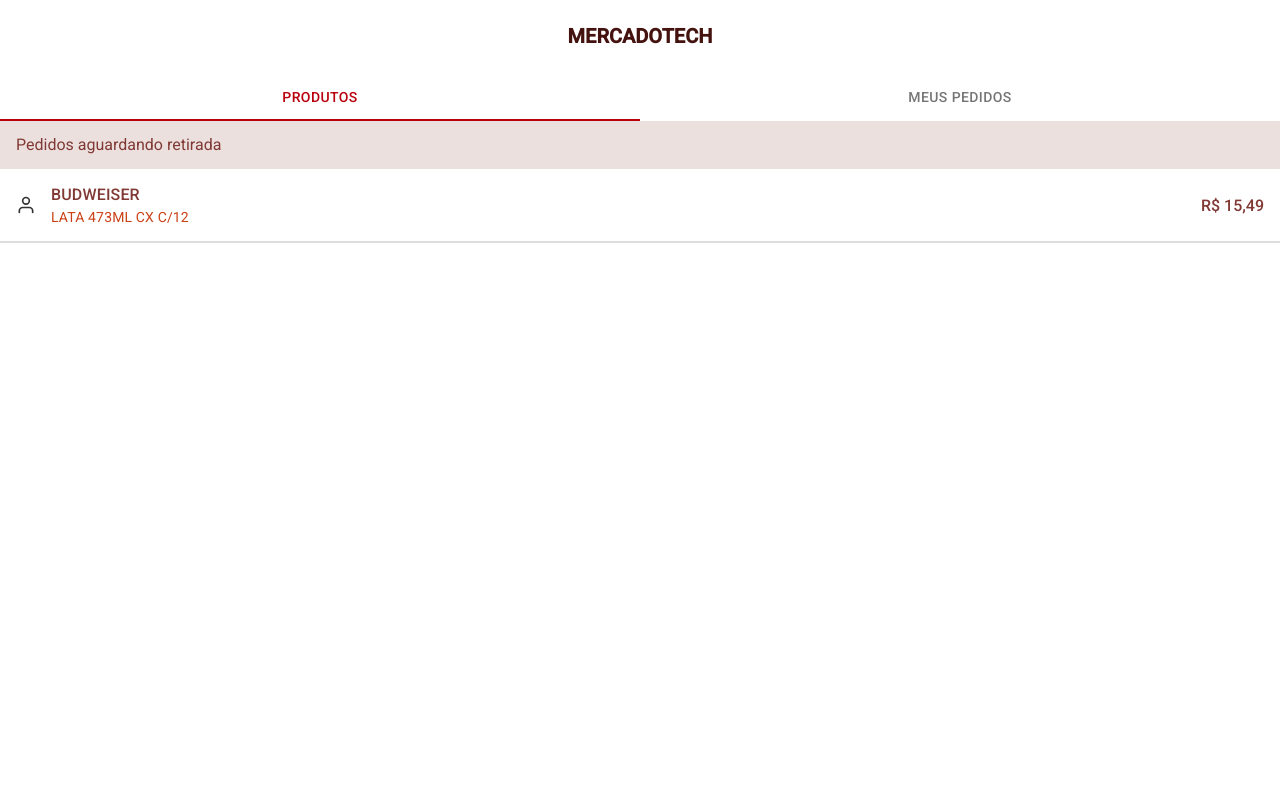
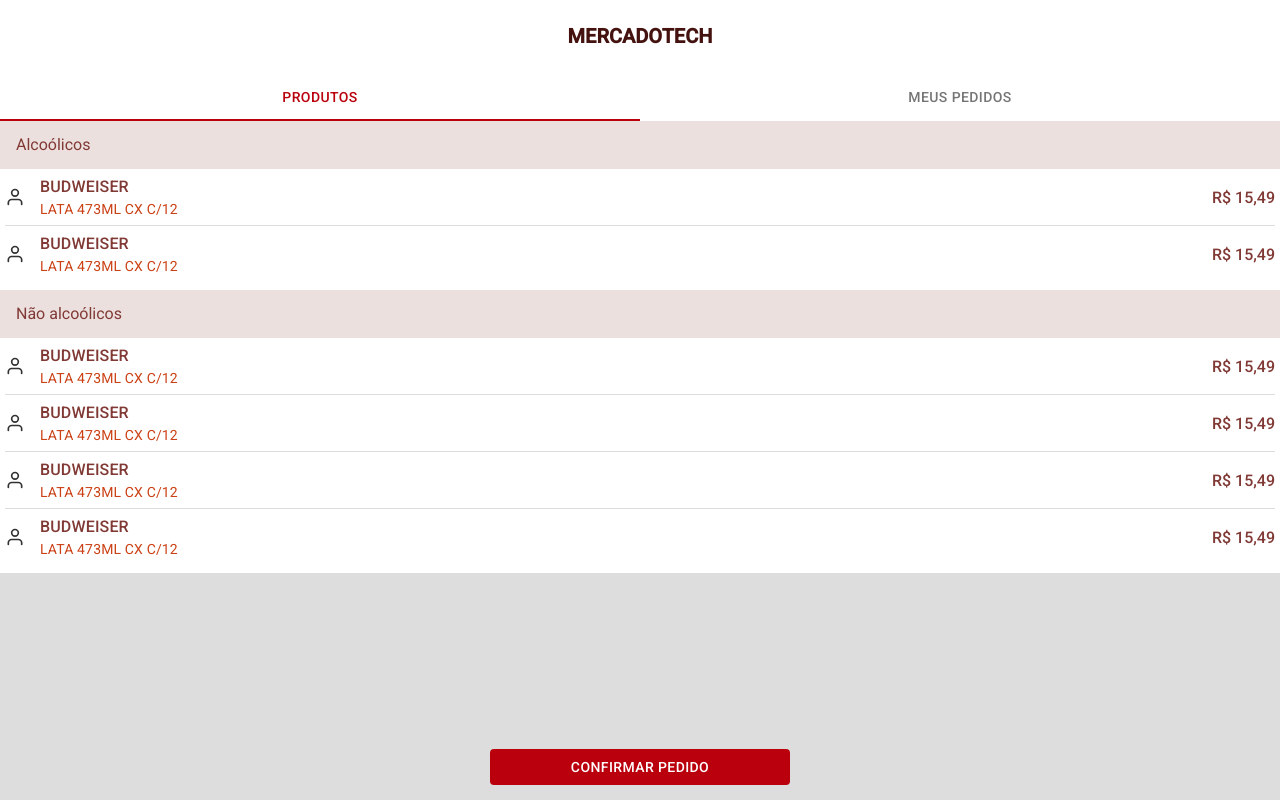
Before and after one commit to wernerjr/gpro-frontend, a React (Create React App) app: page / in a window 1280 px wide. Built offline with nearby package versions, Linux system fonts and the light colour scheme.

Commit message:
Botão confirmar pedido

```diff
--- a/src/components/Tabs/styles.ts
+++ b/src/components/Tabs/styles.ts
@@ -4,6 +4,7 @@
 export const MaterialTabs = styled(Tabs)`
   display: flex;
   width: 100%;
+  background: #ffffff;
 `;
 
 export const MaterialTab = styled(Tab)`
--- a/src/pages/Order/index.tsx
+++ b/src/pages/Order/index.tsx
@@ -2,25 +2,60 @@
 import { List, ListItem } from '@material-ui/core';
 import { FiChevronRight } from 'react-icons/fi';
 
-import { ListItemText, ListSubheader } from './styles';
+import { ListItemText, ListSubheader, Container } from './styles';
 
 const Order: React.FC = () => {
   return (
+    <>
       <List
+        style={{ background: '#ffffff' }}
         component="nav"
-      aria-labelledby="nested-list-subheader"
         subheader={<ListSubheader>Pedidos aguardando retirada</ListSubheader>}
       >
-      <ListItem
-        style={{ borderBottom: '2px solid #dddddd', cursor: 'pointer' }}
-      >
+        <ListItem style={{ padding: 0, cursor: 'pointer' }}>
+          <Container>
             <ListItemText
               primary="Retirar entre 30 e 31 de agosto"
               secondary="4 itens / R$ 244,00"
             />
             <FiChevronRight size={20} />
+          </Container>
+        </ListItem>
+        <ListItem style={{ padding: 0, cursor: 'pointer' }}>
+          <Container last>
+            <ListItemText
+              primary="Retirar entre 30 e 31 de agosto"
+              secondary="4 itens / R$ 244,00"
+            />
+            <FiChevronRight size={20} />
+          </Container>
         </ListItem>
       </List>
+      <List
+        style={{ background: '#ffffff' }}
+        component="nav"
+        subheader={<ListSubheader>Pedidos já retirados</ListSubheader>}
+      >
+        <ListItem style={{ padding: 0, cursor: 'pointer' }}>
+          <Container>
+            <ListItemText
+              primary="Retirar entre 30 e 31 de agosto"
+              secondary="4 itens / R$ 244,00"
+            />
+            <FiChevronRight size={20} />
+          </Container>
+        </ListItem>
+        <ListItem style={{ padding: 0, cursor: 'pointer' }}>
+          <Container last>
+            <ListItemText
+              primary="Retirar entre 30 e 31 de agosto"
+              secondary="4 itens / R$ 244,00"
+            />
+            <FiChevronRight size={20} />
+          </Container>
+        </ListItem>
+      </List>
+    </>
   );
 };
 
--- a/src/pages/Order/styles.ts
+++ b/src/pages/Order/styles.ts
@@ -1,10 +1,16 @@
-import styled from 'styled-components';
+import styled, { css } from 'styled-components';
 import {
   ListItemText as ListItemTextMaterial,
   ListSubheader as ListSubheaderMaterial,
 } from '@material-ui/core';
 
+interface ContainerProps {
+  last?: boolean;
+}
+
 export const ListItemText = styled(ListItemTextMaterial)`
+  margin-left: 15px;
+
   span {
     color: #803934;
     font-weight: 500;
@@ -21,3 +27,22 @@
   font-weight: normal !important;
   font-size: 16px !important;
 `;
+
+export const Container = styled.div<ContainerProps>`
+  display: flex;
+  justify-content: center;
+  align-items: center;
+  flex: 1;
+  margin: 0 5px;
+
+  ${(props) =>
+    !props.last &&
+    css`
+      border-bottom: 1px solid #dddddd;
+    `}
+
+  > span {
+    color: #803934 !important;
+    font-weight: 500;
+  }
+`;
--- a/src/pages/Product/index.tsx
+++ b/src/pages/Product/index.tsx
@@ -2,25 +2,77 @@
 import { List, ListItem } from '@material-ui/core';
 import { FiUser } from 'react-icons/fi';
 
-import { ListItemText, ListSubheader, Container } from './styles';
+import {
+  ListItemText,
+  ListSubheader,
+  Container,
+  Button,
+  ButtonContainer,
+} from './styles';
 
 const Product: React.FC = () => {
   return (
+    <>
       <List
+        style={{ background: '#ffffff' }}
         component="nav"
-      aria-labelledby="nested-list-subheader"
-      subheader={<ListSubheader>Pedidos aguardando retirada</ListSubheader>}
+        aria-labelledby="subheader-alcoolico"
+        subheader={<ListSubheader>Alcoólicos</ListSubheader>}
       >
-      <ListItem
-        style={{ borderBottom: '2px solid #dddddd', cursor: 'pointer' }}
-      >
+        <ListItem style={{ padding: 0, cursor: 'pointer' }}>
           <Container>
             <FiUser size={20} />
             <ListItemText primary="BUDWEISER" secondary="LATA 473ML CX C/12" />
             <span>R$ 15,49</span>
           </Container>
         </ListItem>
+        <ListItem style={{ padding: 0, cursor: 'pointer' }}>
+          <Container last>
+            <FiUser size={20} />
+            <ListItemText primary="BUDWEISER" secondary="LATA 473ML CX C/12" />
+            <span>R$ 15,49</span>
+          </Container>
+        </ListItem>
       </List>
+      <List
+        style={{ background: '#ffffff' }}
+        component="nav"
+        aria-labelledby="subheader-nao-alcoolico"
+        subheader={<ListSubheader>Não alcoólicos</ListSubheader>}
+      >
+        <ListItem style={{ padding: 0, cursor: 'pointer' }}>
+          <Container>
+            <FiUser size={20} />
+            <ListItemText primary="BUDWEISER" secondary="LATA 473ML CX C/12" />
+            <span>R$ 15,49</span>
+          </Container>
+        </ListItem>
+        <ListItem style={{ padding: 0, cursor: 'pointer' }}>
+          <Container>
+            <FiUser size={20} />
+            <ListItemText primary="BUDWEISER" secondary="LATA 473ML CX C/12" />
+            <span>R$ 15,49</span>
+          </Container>
+        </ListItem>
+        <ListItem style={{ padding: 0, cursor: 'pointer' }}>
+          <Container>
+            <FiUser size={20} />
+            <ListItemText primary="BUDWEISER" secondary="LATA 473ML CX C/12" />
+            <span>R$ 15,49</span>
+          </Container>
+        </ListItem>
+        <ListItem style={{ padding: 0, cursor: 'pointer' }}>
+          <Container last>
+            <FiUser size={20} />
+            <ListItemText primary="BUDWEISER" secondary="LATA 473ML CX C/12" />
+            <span>R$ 15,49</span>
+          </Container>
+        </ListItem>
+      </List>
+      <ButtonContainer>
+        <Button>Confirmar Pedido</Button>
+      </ButtonContainer>
+    </>
   );
 };
 
--- a/src/pages/Product/styles.ts
+++ b/src/pages/Product/styles.ts
@@ -1,8 +1,13 @@
-import styled from 'styled-components';
+import styled, { css } from 'styled-components';
 import {
   ListItemText as ListItemTextMaterial,
   ListSubheader as ListSubheaderMaterial,
+  Button as ButtonMaterial,
 } from '@material-ui/core';
+
+interface ContainerProps {
+  last?: boolean;
+}
 
 export const ListItemText = styled(ListItemTextMaterial)`
   margin-left: 15px;
@@ -24,14 +29,38 @@
   font-size: 16px !important;
 `;
 
-export const Container = styled.div`
+export const Container = styled.div<ContainerProps>`
   display: flex;
   justify-content: center;
   align-items: center;
   flex: 1;
+  margin: 0 5px;
+
+  ${(props) =>
+    !props.last &&
+    css`
+      border-bottom: 1px solid #dddddd;
+    `}
 
   > span {
     color: #803934 !important;
     font-weight: 500;
   }
 `;
+
+export const Button = styled(ButtonMaterial)`
+  border-radius: 4px;
+  width: 300px;
+  background: #ba000d !important;
+  color: #ffffff !important;
+  margin-bottom: 15px !important;
+`;
+
+export const ButtonContainer = styled.div`
+  display: flex;
+  align-items: center;
+  justify-content: center;
+  width: 100%;
+  position: absolute;
+  bottom: 0;
+`;
--- a/src/styles/global.ts
+++ b/src/styles/global.ts
@@ -9,7 +9,7 @@
   }
 
   body{
-    background: #ffffff;
+    background: #dddddd;
     color: #333333;
     -webkit-font-smoothing: antialiased;
   }
```
Lines whose indentation alone changed are shown as unchanged.
